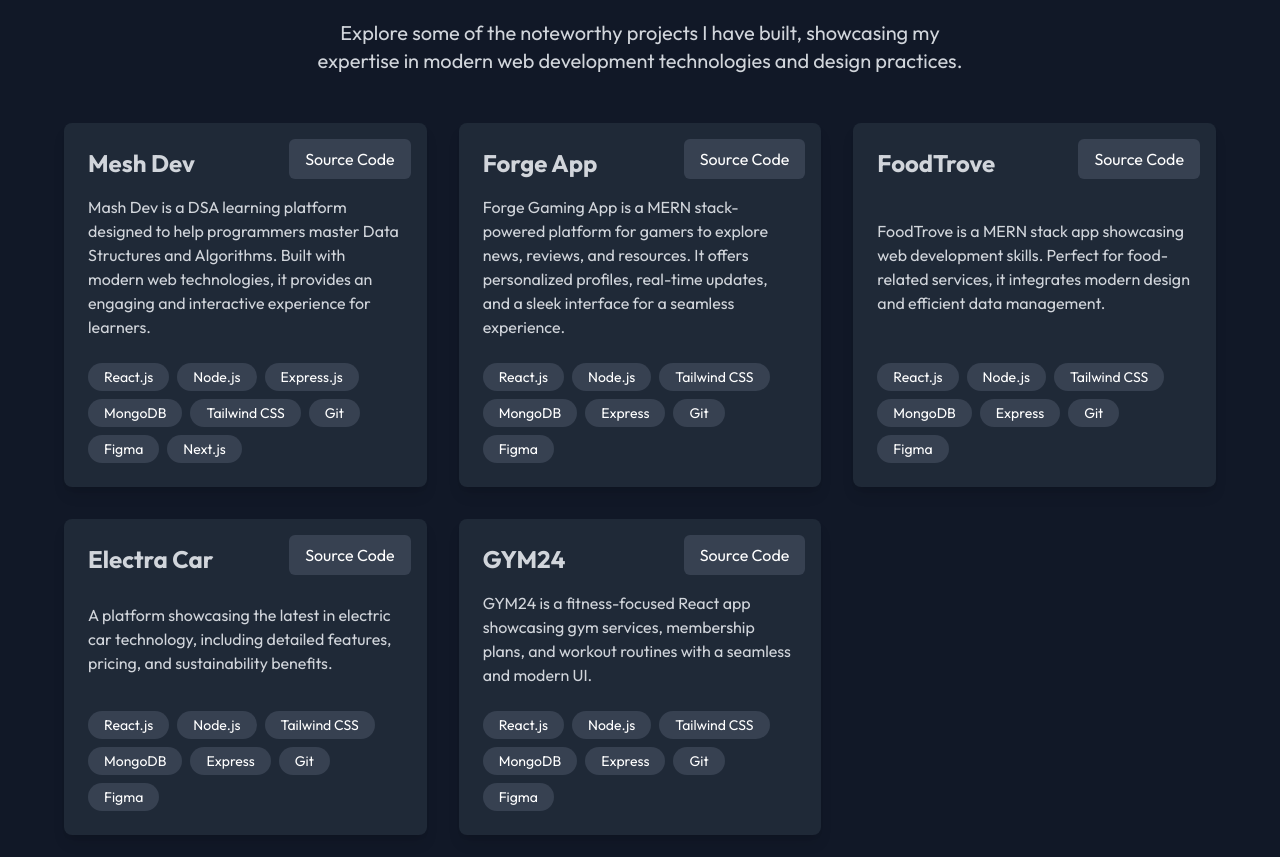
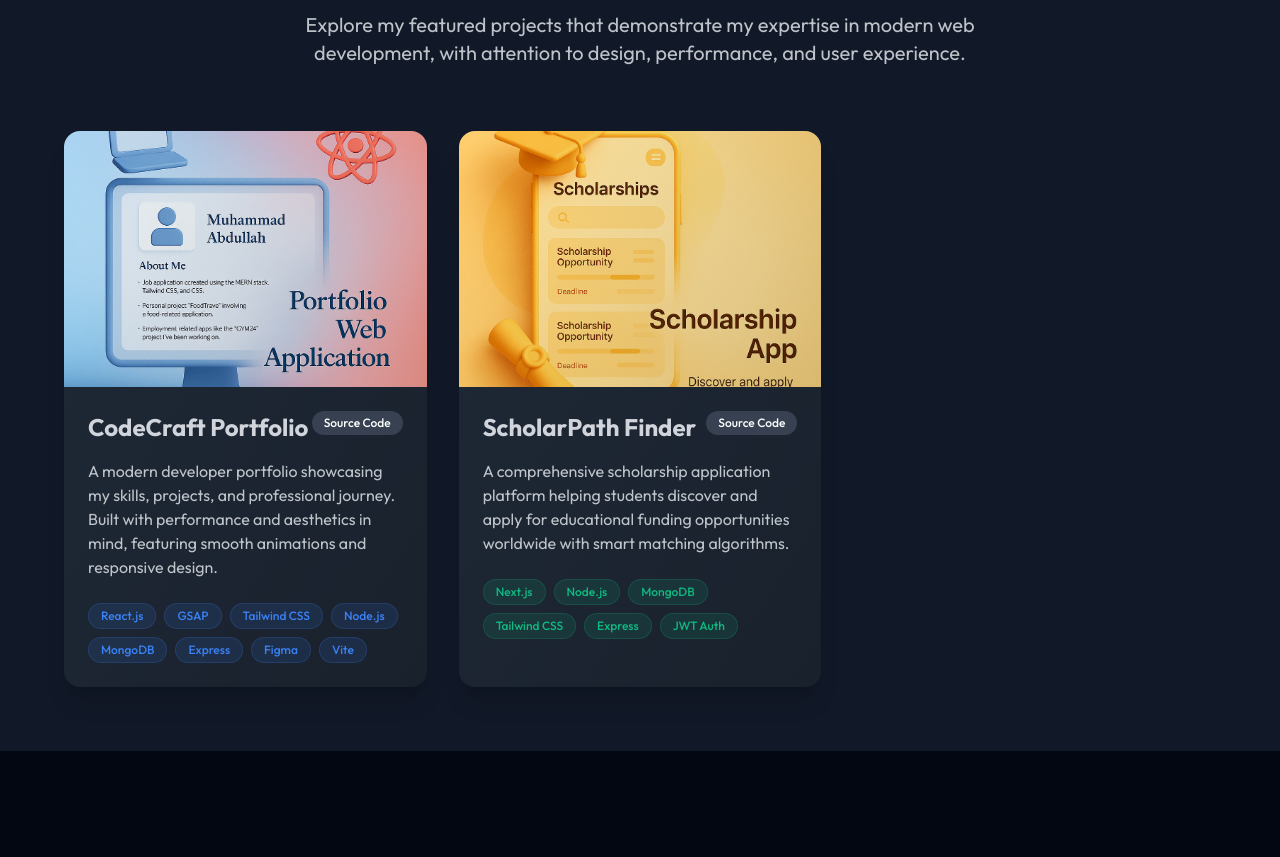
Before and after one commit to CODEMASTER-ABDULLAH-92/Portofolio, a React (Vite) app: page / in a window 1280 px wide. Shown: the part 1940-2797 px from the top of the page. Built offline with nearby package versions, Linux system fonts and the light colour scheme.

Commit message:
Update Projects.jsx

```diff
--- a/src/Component/Projects.jsx
+++ b/src/Component/Projects.jsx
@@ -1,9 +1,31 @@
 import React, { useContext } from "react";
 import { ContextApi } from "../Context/ContextApi";
 import { Link } from "react-router-dom";
+import { asset } from "../assets/asset";
 
 const Projects = () => {
   const { theme } = useContext(ContextApi);
+
+  const projects = [
+    {
+      title: "CodeCraft Portfolio",
+      description: "A modern developer portfolio showcasing my skills, projects, and professional journey. Built with performance and aesthetics in mind, featuring smooth animations and responsive design.",
+      image: asset.port,
+      demoUrl: "https://abdullah-kohl.vercel.app/",
+      codeUrl: "https://github.com/CODEMASTER-ABDULLAH-92/Portofolio",
+      technologies: ["React.js", "GSAP", "Tailwind CSS", "Node.js", "MongoDB", "Express" , "Figma", "Vite"],
+      accentColor: "#3B82F6" // blue
+    },
+    {
+      title: "ScholarPath Finder",
+      description: "A comprehensive scholarship application platform helping students discover and apply for educational funding opportunities worldwide with smart matching algorithms.",
+      image: asset.scholar,
+      demoUrl: "https://scholar-ship-app.vercel.app/",
+      codeUrl: "https://github.com/CODEMASTER-ABDULLAH-92/ScholarShip-App",
+      technologies: ["Next.js", "Node.js", "MongoDB", "Tailwind CSS", "Express", "JWT Auth"],
+      accentColor: "#10B981" // emerald
+    }
+  ];
 
   return (
     <div
@@ -12,255 +34,100 @@ const Projects = () => {
         theme
           ? "bg-[--dark-about-bg] text-[--dark-text]"
           : "bg-[--light-about-bg] text-[--light-text]"
-      } transition-colors duration-300  py-16 px-6 md:px-16 flex flex-col items-center`}
+      } transition-colors duration-300 py-16 px-6 md:px-16`}
     >
-      <h2 className="text-3xl md:text-4xl font-bold mb-8 text-center">
+      <div className="max-w-7xl mx-auto">
+        <div className="text-center mb-16">
+          <h2 className="text-4xl md:text-5xl font-bold mb-4 bg-clip-text text-transparent bg-gradient-to-r from-blue-500 to-purple-600">
             My Projects
           </h2>
-      <p className="text-lg md:text-xl mb-12 text-center max-w-2xl leading-relaxed">
-        Explore some of the noteworthy projects I have built, showcasing my
-        expertise in modern web development technologies and design practices.
+          <p className="text-lg md:text-xl max-w-3xl mx-auto leading-relaxed opacity-90">
+            Explore my featured projects that demonstrate my expertise in modern web development,
+            with attention to design, performance, and user experience.
+          </p>
+        </div>
+
+        <div className="grid grid-cols-1 md:grid-cols-2 xl:grid-cols-3 gap-8">
+          {projects.map((project, index) => (
+            <div
+              key={index}
+              className={`relative group overflow-hidden rounded-2xl shadow-xl ${
+                theme ? "bg-[--dark-card-bg]" : "bg-[--light-card-bg]"
+              } transition-all duration-500 hover:shadow-2xl`}
+            >
+              <div className="absolute inset-0 bg-gradient-to-br from-transparent to-black opacity-20 z-10"></div>
+
+              {/* Project Image */}
+              <div className="h-64 overflow-hidden">
+                <img
+                  src={project.image}
+                  alt={project.title}
+                  className="w-full h-full object-cover transition-transform duration-700 group-hover:scale-105"
+                />
+              </div>
+
+              {/* Project Content */}
+              <div className="p-6 relative z-20">
+                <div className="flex justify-between items-start mb-4">
+                  <h3 className="text-2xl font-bold group-hover:text-[#F53E32] transition-colors duration-300">
+                    <a
+                      href={project.demoUrl}
+                      target="_blank"
+                      rel="noopener noreferrer"
+                      className="hover:underline"
+                    >
+                      {project.title}
+                    </a>
+                  </h3>
+                  <a
+                    href={project.codeUrl}
+                    target="_blank"
+                    rel="noopener noreferrer"
+                    className={`px-3 py-1 rounded-full text-xs font-medium ${
+                      theme ? "bg-gray-700 text-white" : "bg-gray-200 text-gray-800"
+                    } hover:bg-gray-600 hover:text-white transition-colors`}
+                  >
+                    Source Code
+                  </a>
+                </div>
+
+                <p className="mb-6 text-sm sm:text-base opacity-90 leading-relaxed">
+                  {project.description}
                 </p>
 
-      <div className="grid grid-cols-1 sm:grid-cols-2 lg:grid-cols-3 gap-8 w-full max-w-6xl">
-        {/* Project 1 */}
-
-        <Link
-          to="https://mesh-dev.vercel.app/"
-          className={`shadow-lg rounded-lg p-6 flex flex-col justify-between transition-transform duration-500 transform hover:scale-105 ${
-            theme
-              ? "bg-[--dark-card-bg] text-[--dark-text]"
-              : "bg-[--light-card-bg] text-[--light-text]"
-          }`}
-        >
-          <Link
-            to="https://github.com/CODEMASTER-ABDULLAH-92/Mesh-Dev"
-            className="absolute right-4 top-4  text-white px-4 py-2 rounded-md bg-gray-700 transition"
-          >
-            Source Code
-          </Link>
-
-          <a
-            href="https://mesh-dev.vercel.app/"
-            className="text-2xl font-bold mb-4 hover:text-[#F53E32]"
-            target="_blank"
-            rel="noopener noreferrer"
-          >
-            Mesh Dev
-          </a>
-          <p className="mb-6 text-sm sm:text-base">
-            Mash Dev is a DSA learning platform designed to help programmers
-            master Data Structures and Algorithms. Built with modern web
-            technologies, it provides an engaging and interactive experience for
-            learners.
-          </p>
                 <div className="flex flex-wrap gap-2">
-            {[
-              "React.js",
-              "Node.js",
-              "Express.js",
-              "MongoDB",
-              "Tailwind CSS",
-              "Git",
-              "Figma",
-              "Next.js",
-            ].map((tech) => (
+                  {project.technologies.map((tech) => (
                     <span
                       key={tech}
-                className="bg-[--dark-btn-bg] text-white px-4 py-1 rounded-full text-sm"
+                      className="px-3 py-1 rounded-full text-xs font-medium"
+                      style={{
+                        backgroundColor: theme
+                          ? `${project.accentColor}20` // 20% opacity
+                          : `${project.accentColor}10`,
+                        color: theme
+                          ? project.accentColor
+                          : `${project.accentColor}DD`,
+                        border: theme
+                          ? `1px solid ${project.accentColor}30`
+                          : `1px solid ${project.accentColor}20`
+                      }}
                     >
                       {tech}
                     </span>
                   ))}
                 </div>
-        </Link>
+              </div>
 
-        <Link
-          to="https://forge-gaming-app.vercel.app/"
-          className={`shadow-lg rounded-lg p-6 flex flex-col justify-between transition-transform duration-500  transform hover:scale-105 ${
-            theme
-              ? "bg-[--dark-card-bg] text-[--dark-text]"
-              : "bg-[--light-card-bg] text-[--light-text]"
-          }`}
-        >
-          <a
-            href="https://forge-gaming-app.vercel.app/"
-            className="text-2xl font-bold mb-4 hover:text-[#F53E32]"
-            target="_blank"
-            rel="noopener noreferrer"
-          >
-            Forge App
-          </a>
-          <Link
-            to="https://github.com/CODEMASTER-ABDULLAH-92/Forge-Gaming-App"
-            className="absolute right-4 top-4  text-white px-4 py-2 rounded-md bg-gray-700 transition"
-          >
-            Source Code
-          </Link>
-          <p className="mb-6 text-sm sm:text-base">
-            Forge Gaming App is a MERN stack-powered platform for gamers to
-            explore news, reviews, and resources. It offers personalized
-            profiles, real-time updates, and a sleek interface for a seamless
-            experience.
-          </p>
-          <div className="flex flex-wrap gap-2">
-            {[
-              "React.js",
-              "Node.js",
-              "Tailwind CSS",
-              "MongoDB",
-              "Express",
-              "Git",
-              "Figma",
-            ].map((tech) => (
-              <span
-                key={tech}
-                className="bg-[--dark-btn-bg] text-white px-4 py-1 rounded-full text-sm"
-              >
-                {tech}
-              </span>
+              {/* Hover effect */}
+              <div
+                className="absolute inset-0 opacity-0 group-hover:opacity-100 transition-opacity duration-500"
+                style={{
+                  background: `radial-gradient(circle at center, ${project.accentColor}10 0%, transparent 70%)`
+                }}
+              ></div>
+            </div>
           ))}
         </div>
-        </Link>
-        {/* Additional Projects */}
-        <Link
-          to="https://food-trove-app-h7hl.vercel.app/"
-          className={`shadow-lg rounded-lg p-6 flex flex-col justify-between transition-transform duration-500 transform hover:scale-105 ${
-            theme
-              ? "bg-[--dark-card-bg] text-[--dark-text]"
-              : "bg-[--light-card-bg] text-[--light-text]"
-          }`}
-        >
-          <a
-            href="https://food-trove-app-h7hl.vercel.app/"
-            className="text-2xl font-bold mb-4 hover:text-[#F53E32]"
-            target="_blank"
-            rel="noopener noreferrer"
-          >
-            FoodTrove
-          </a>
-          <Link
-            to="https://github.com/CODEMASTER-ABDULLAH-92/FoodTrove"
-            className="absolute right-4 top-4  text-white px-4 py-2 rounded-md bg-gray-700 transition"
-          >
-            Source Code
-          </Link>
-          <p className="mb-6 text-sm sm:text-base">
-            FoodTrove is a MERN stack app showcasing web development skills.
-            Perfect for food-related services, it integrates modern design and
-            efficient data management.
-          </p>
-          <div className="flex flex-wrap gap-2">
-            {[
-              "React.js",
-              "Node.js",
-              "Tailwind CSS",
-              "MongoDB",
-              "Express",
-              "Git",
-              "Figma",
-            ].map((tech) => (
-              <span
-                key={tech}
-                className="bg-[--dark-btn-bg] text-white px-4 py-1 rounded-full text-sm"
-              >
-                {tech}
-              </span>
-            ))}
-          </div>
-        </Link>
-
-        <Link
-          to="https://electra-car-app.vercel.app/"
-          className={`shadow-lg rounded-lg p-6 flex flex-col justify-between transition-transform duration-500 transform hover:scale-105 ${
-            theme
-              ? "bg-[--dark-card-bg] text-[--dark-text]"
-              : "bg-[--light-card-bg] text-[--light-text]"
-          }`}
-        >
-          <a
-            href="https://electra-car-app.vercel.app/"
-            className="text-2xl font-bold mb-4 hover:text-[#F53E32]"
-            target="_blank"
-            rel="noopener noreferrer"
-          >
-            Electra Car
-          </a>
-          <Link
-            to="https://github.com/CODEMASTER-ABDULLAH-92/Car-App"
-            className="absolute right-4 top-4  text-white px-4 py-2 rounded-md bg-gray-700 transition"
-          >
-            Source Code
-          </Link>
-          <p className="mb-6 text-sm sm:text-base">
-            A platform showcasing the latest in electric car technology,
-            including detailed features, pricing, and sustainability benefits.
-          </p>
-          <div className="flex flex-wrap gap-2">
-            {[
-              "React.js",
-              "Node.js",
-              "Tailwind CSS",
-              "MongoDB",
-              "Express",
-              "Git",
-              "Figma",
-            ].map((tech) => (
-              <span
-                key={tech}
-                className="bg-[--dark-btn-bg] text-white px-4 py-1 rounded-full text-sm"
-              >
-                {tech}
-              </span>
-            ))}
-          </div>
-        </Link>
-        <Link
-          to="https://gym-24-three.vercel.app/"
-          className={`shadow-lg rounded-lg p-6 flex flex-col justify-between transition-transform duration-500 transform hover:scale-105 ${
-            theme
-              ? "bg-[--dark-card-bg] text-[--dark-text]"
-              : "bg-[--light-card-bg] text-[--light-text]"
-          }`}
-        >
-          <a
-            href="https://gym-24-three.vercel.app/"
-            className="text-2xl font-bold mb-4 hover:text-[#F53E32]"
-            target="_blank"
-            rel="noopener noreferrer"
-          >
-            GYM24
-          </a>
-          <Link
-            to="https://github.com/CODEMASTER-ABDULLAH-92/CompleteGYM"
-            className="absolute right-4 top-4  text-white px-4 py-2 rounded-md bg-gray-700 transition"
-          >
-            Source Code
-          </Link>
-          <p className="mb-6 text-sm sm:text-base">
-            GYM24 is a fitness-focused React app showcasing gym services,
-            membership plans, and workout routines with a seamless and modern
-            UI.
-          </p>
-          <div className="flex flex-wrap gap-2">
-            {[
-              "React.js",
-              "Node.js",
-              "Tailwind CSS",
-              "MongoDB",
-              "Express",
-              "Git",
-              "Figma",
-            ].map((tech) => (
-              <span
-                key={tech}
-                className="bg-[--dark-btn-bg] text-white px-4 py-1 rounded-full text-sm"
-              >
-                {tech}
-              </span>
-            ))}
-          </div>
-        </Link>
       </div>
     </div>
   );
```
Lines whose indentation alone changed are shown as unchanged.
